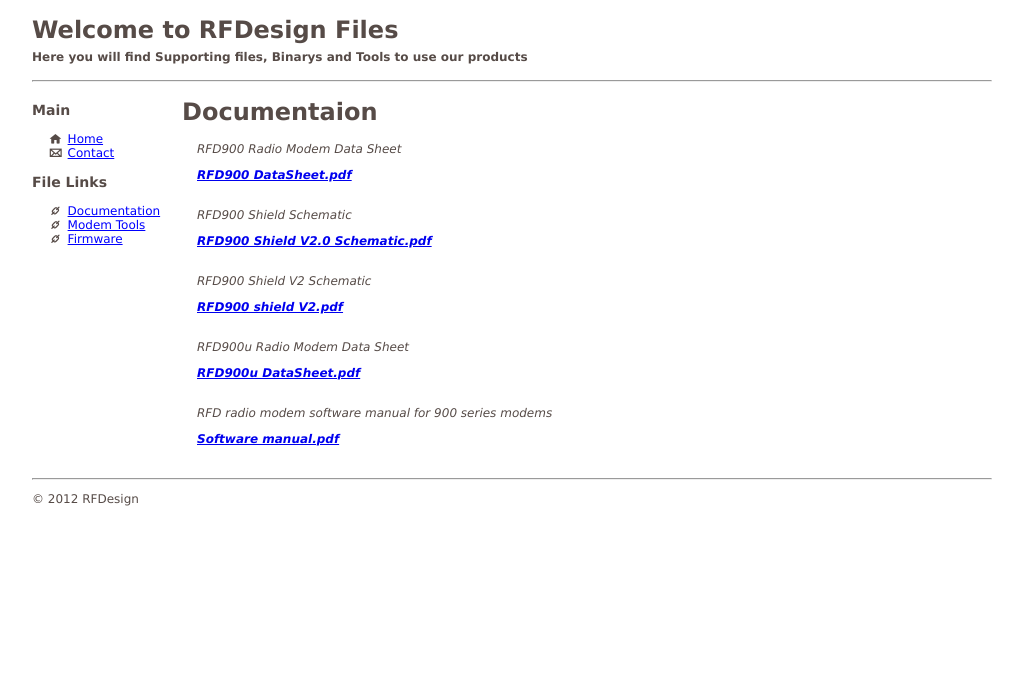
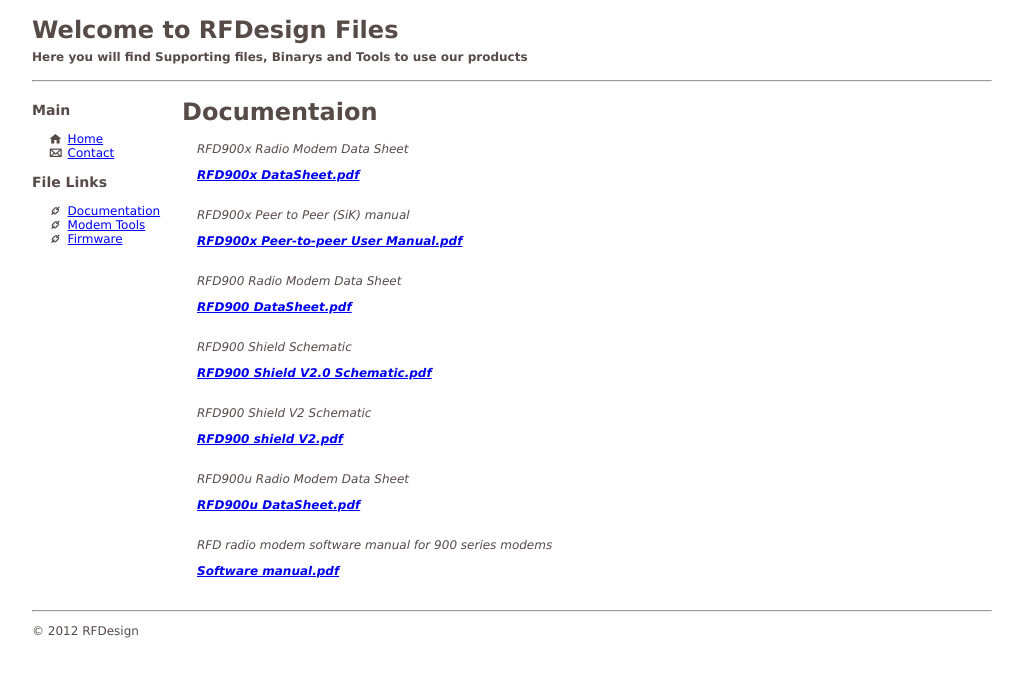
Before and after one commit to RFDesign/rfdesign.github.io, a Jekyll site: the page built from docs.html, in a window 1280 px wide. Shown: the top 677 px of the page, without its empty margins (26-1049 px from the left). Built offline with Jekyll 4.4.1, drawn with Linux system fonts in a browser that asks for light colours.

Commit message:
Added RFD900x manuals

```diff
--- a/_data/docs.yml
+++ b/_data/docs.yml
@@ -1,3 +1,7 @@
+- file: RFD900x DataSheet.pdf
+  des: RFD900x Radio Modem Data Sheet
+- file: RFD900x Peer-to-peer User Manual.pdf
+  des: RFD900x Peer to Peer (SiK) manual
 - file: RFD900 DataSheet.pdf
   des: RFD900 Radio Modem Data Sheet
 - file: RFD900 Shield V2.0 Schematic.pdf
```
